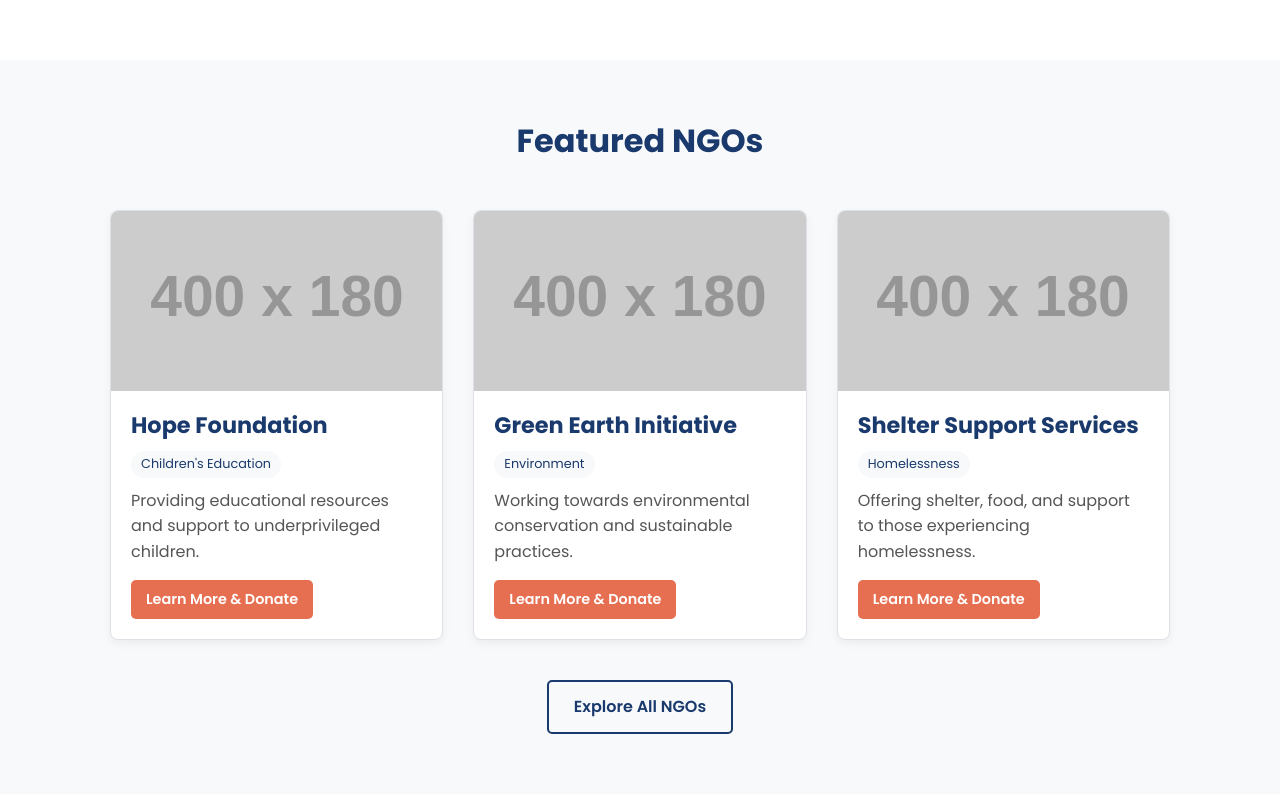
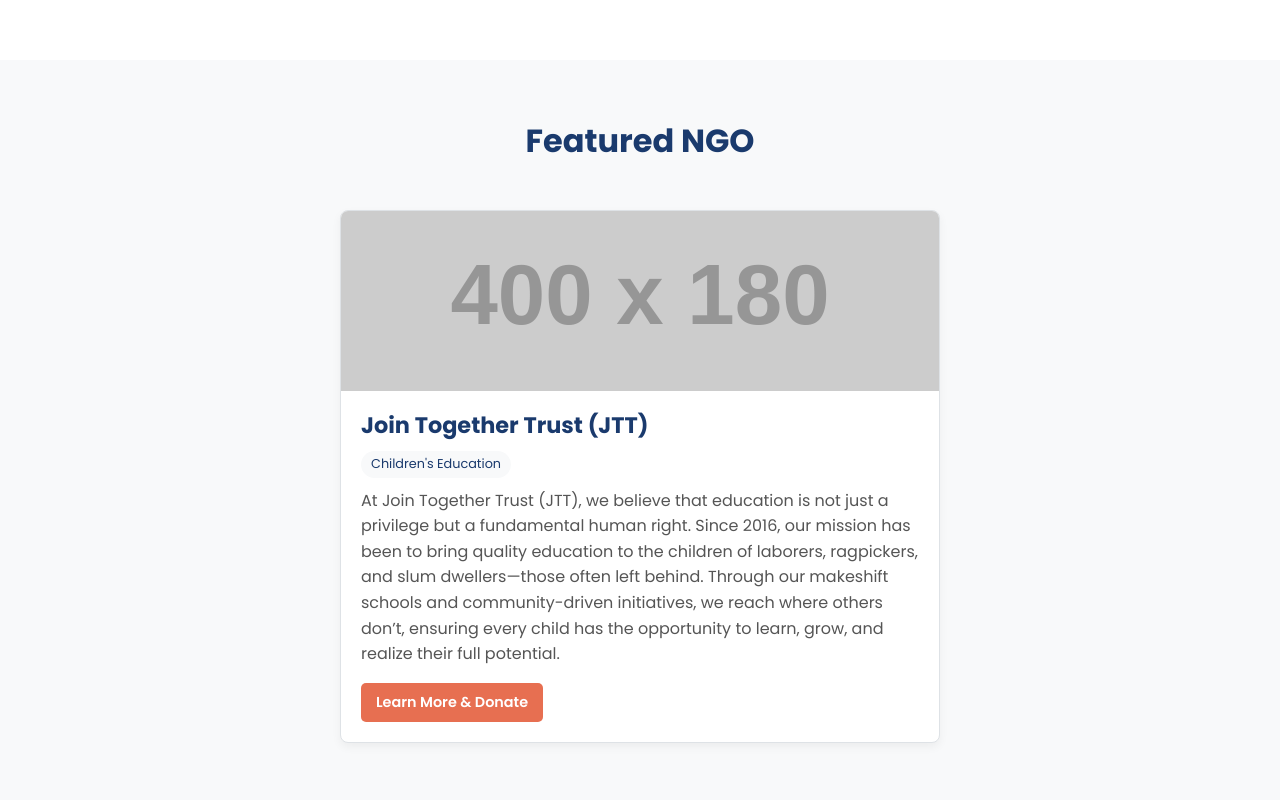
Before and after one commit to devanshdiwan/givezaroori3, a plain HTML site: page index.html in a window 1280 px wide. Shown: the part 1360-2160 px from the top of the page. Drawn offline with Linux system fonts and the light colour scheme; placeholder pictures from the web are drawn by us.

Commit message:
Update index.html

```diff
--- a/index.html
+++ b/index.html
@@ -422,7 +422,18 @@
 
         /* --- Featured NGOs Section --- */
         #featured-ngos { background-color: var(--light-bg); }
-        .ngo-grid { display: grid; grid-template-columns: repeat(auto-fit, minmax(280px, 1fr)); gap: 30px; margin-top: 30px; }
+        /* Make the grid center the single item */
+        .ngo-grid {
+             display: grid;
+             /* grid-template-columns: repeat(auto-fit, minmax(280px, 1fr)); */ /* Removed auto-fit */
+             grid-template-columns: minmax(280px, 1fr); /* Single column */
+             gap: 30px;
+             margin-top: 30px;
+             justify-content: center; /* Center the grid container itself if needed */
+             max-width: 600px; /* Max width for the single centered card */
+             margin-left: auto;
+             margin-right: auto;
+        }
         .ngo-card { background-color: var(--white); border: 1px solid var(--border-color); border-radius: 8px; overflow: hidden; box-shadow: 0 4px 10px rgba(0,0,0,0.05); transition: transform 0.3s ease, box-shadow 0.3s ease; }
         .ngo-card:hover { transform: translateY(-5px); box-shadow: 0 8px 15px rgba(0,0,0,0.1); }
         .ngo-card img { width: 100%; height: 180px; object-fit: cover; }
@@ -478,6 +489,7 @@
             .donate-options-container { flex-direction: column; align-items: center; } .donate-option-card { width: 90%; max-width: 500px; }
             .item-category-buttons { flex-direction: column; align-items: stretch; }
             .confirmation-message div { flex-direction: column; align-items: center; } .confirmation-message .btn { width: 80%; max-width: 300px; }
+             .ngo-grid { max-width: 90%; } /* Allow single NGO card to take more width on mobile */
         }
     </style>
 </head>
@@ -496,9 +508,8 @@
                     <li><a href="#hero" class="nav-link homepage-link active">Home</a></li>
                     <li><a href="#about" class="nav-link about-us-link">About Us</a></li>
                     <li><a href="#how-it-works" class="nav-link homepage-link">How It Works</a></li>
-                    <li><a href="#featured-ngos" class="nav-link homepage-link">Explore NGOs</a></li>
+                    <li><a href="#featured-ngos" class="nav-link homepage-link">Featured NGO</a></li> <!-- Updated text -->
                     <li><a href="#donate-page" class="nav-link homepage-link">Donate</a></li>
-                    <!-- Add future links like Contact here -->
                      <li><a href="#contact" class="nav-link">Contact</a></li>
                 </ul>
             </nav>
@@ -514,7 +525,7 @@
                 <p class="subtext">GiveZRoori connects your unused items to trusted NGOs in need, making giving simple and impactful.</p>
                 <div class="cta-buttons">
                     <a href="#donate-page" class="btn btn-primary homepage-link">Donate Now</a>
-                    <a href="#featured-ngos" class="btn btn-secondary homepage-link">Find NGOs</a>
+                    <a href="#featured-ngos" class="btn btn-secondary homepage-link">Featured NGO</a> <!-- Updated text -->
                 </div>
             </div>
         </section>
@@ -638,15 +649,26 @@
         <!-- Featured NGOs Section -->
         <section id="featured-ngos" class="main-content-section">
             <div class="container">
-                <h2>Featured NGOs</h2>
+                <h2>Featured NGO</h2> <!-- Changed heading slightly as there's only one -->
                 <div class="ngo-grid">
-                    <div class="ngo-card"><img src="https://via.placeholder.com/400x180/cccccc/969696?text=NGO+Image+1" alt="NGO Name 1"><div class="ngo-card-content"><h3>Hope Foundation</h3><span class="ngo-cause">Children's Education</span><p>Providing educational resources and support to underprivileged children.</p><a href="#ngo-profile-1" class="btn btn-primary btn-small">Learn More & Donate</a></div></div>
-                    <div class="ngo-card"><img src="https://via.placeholder.com/400x180/cccccc/969696?text=NGO+Image+2" alt="NGO Name 2"><div class="ngo-card-content"><h3>Green Earth Initiative</h3><span class="ngo-cause">Environment</span><p>Working towards environmental conservation and sustainable practices.</p><a href="#ngo-profile-2" class="btn btn-primary btn-small">Learn More & Donate</a></div></div>
-                     <div class="ngo-card"><img src="https://via.placeholder.com/400x180/cccccc/969696?text=NGO+Image+3" alt="NGO Name 3"><div class="ngo-card-content"><h3>Shelter Support Services</h3><span class="ngo-cause">Homelessness</span><p>Offering shelter, food, and support to those experiencing homelessness.</p><a href="#ngo-profile-3" class="btn btn-primary btn-small">Learn More & Donate</a></div></div>
+                    <!-- Updated NGO Card -->
+                    <div class="ngo-card">
+                        <img src="https://via.placeholder.com/400x180/cccccc/969696?text=Join+Together+Trust" alt="Join Together Trust (JTT)">
+                        <div class="ngo-card-content">
+                            <h3>Join Together Trust (JTT)</h3>
+                            <span class="ngo-cause">Children's Education</span>
+                            <p>At Join Together Trust (JTT), we believe that education is not just a privilege but a fundamental human right. Since 2016, our mission has been to bring quality education to the children of laborers, ragpickers, and slum dwellers—those often left behind. Through our makeshift schools and community-driven initiatives, we reach where others don’t, ensuring every child has the opportunity to learn, grow, and realize their full potential.</p>
+                            <!-- Updated link below -->
+                            <a href="https://www.wejointogether.in" target="_blank" rel="noopener noreferrer" class="btn btn-primary btn-small">Learn More & Donate</a>
+                        </div>
+                    </div>
+                    <!-- Removed the other two NGO cards -->
                 </div>
-                 <div style="text-align: center; margin-top: 40px;"><a href="#explore-ngos" class="btn btn-secondary homepage-link">Explore All NGOs</a></div>
+                 <!-- Removed the "Explore All NGOs" button -->
+                 <!-- <div style="text-align: center; margin-top: 40px;"><a href="#explore-ngos" class="btn btn-secondary homepage-link">Explore All NGOs</a></div> -->
             </div>
         </section>
+
 
          <!-- Why GiveZRoori Section -->
         <section id="why-us" class="main-content-section">
@@ -690,7 +712,7 @@
         <div class="container">
             <div class="footer-content">
                  <div class="footer-section about"><h4>About GiveZRoori</h4><p>Connecting donors with NGOs...</p><div class="footer-socials"><a href="#" aria-label="Facebook">F</a><a href="#" aria-label="Twitter">T</a><a href="#" aria-label="Instagram">I</a></div></div>
-                 <div class="footer-section links"><h4>Quick Links</h4><ul><li><a href="#about" class="about-us-link">About Us</a></li><li><a href="#how-it-works" class="homepage-link">How It Works</a></li><li><a href="#featured-ngos" class="homepage-link">Explore NGOs</a></li><li><a href="#faq">FAQs</a></li><li><a href="#blog">Blog</a></li></ul></div>
+                 <div class="footer-section links"><h4>Quick Links</h4><ul><li><a href="#about" class="about-us-link">About Us</a></li><li><a href="#how-it-works" class="homepage-link">How It Works</a></li><li><a href="#featured-ngos" class="homepage-link">Featured NGO</a></li><li><a href="#faq">FAQs</a></li><li><a href="#blog">Blog</a></li></ul></div>
                  <div class="footer-section links"><h4>Support</h4><ul><li><a href="#contact" class="contact-link">Contact Us</a></li><li><a href="#privacy">Privacy Policy</a></li><li><a href="#terms">Terms & Conditions</a></li><li><a href="#ngo-policy">NGO Policy</a></li></ul></div>
                  <div class="footer-section contact"><h4>Contact Info</h4><p>Email: info@givezroori.com</p><p>Phone: +123 456 7890</p><p>Location: Your City, Country</p></div>
             </div>
```
